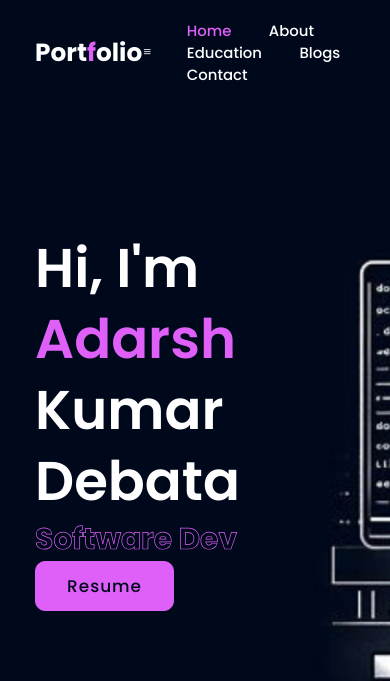
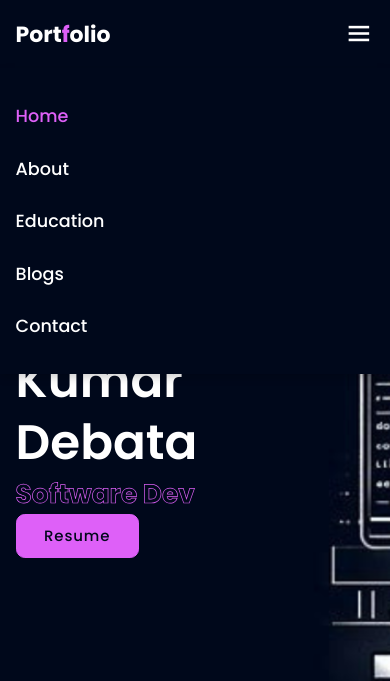
Before and after one commit to adarshdebata/My-Portfolio, a plain HTML site: page index.html in a window 390 px wide. Shown: the top 681 px of the page. Drawn offline with nearby package versions, Linux system fonts and the light colour scheme.

Commit message:
style.js Update

```diff
--- a/style.css
+++ b/style.css
@@ -35,13 +35,16 @@ body {
   top: 0;
   left: 0;
   width: 100%;
-  padding: 2rem 9%;
+  padding: 1rem 9%;
   background: transparent;
   display: flex;
   justify-content: space-between;
   align-items: center;
   z-index: 100;
   transition: 0.3s;
+}
+.header.sticky {
+  background: var(--mainBackgroundColor);
 }
 .logo {
   font-size: 2.5rem;
@@ -63,7 +66,7 @@ nav a:hover,
 nav a.active {
   color: var(--mainStyleColor);
 }
-#menu {
+#menuIcon {
   font-size: 3.5rem;
   color: var(--mainTextColor);
   cursor: pointer;
@@ -446,3 +449,50 @@ span {
 .returnHome a:hover i {
   color: var(--mainStyleColor)
 }
+
+/* Smaller Screen Adjustments */
+@media (max-width:1200px) {
+  html {
+    font-size: 55%;
+  }
+}
+
+@media (max-width:991px) {
+  .header {
+    padding: 2rem 4%;
+  }
+  section {
+    padding: 10rem 4% 2rem;
+  }
+  .home {
+    padding: 0 4%;
+  }
+  .footer {
+    padding: 2rem 4%;
+  }
+}
+
+@media (max-width:768px) {
+  .header {
+    background: var(--mainBackgroundColor);
+  }
+
+  #menuIcon {
+    display: block;
+  }
+
+  nav {
+    position: absolute;
+    top: 100%;
+    left: 0;
+    width: 100%;
+    padding: 1rem 4%;
+    background: var(--mainBackgroundColor);
+    box-shadow: 0 0.5rem 1rem rgba(0, 0, 0, .2);
+  }
+  nav a {
+    display: block;
+    font-size: 2rem;
+    margin: 3rem 0;
+  }
+}
```
